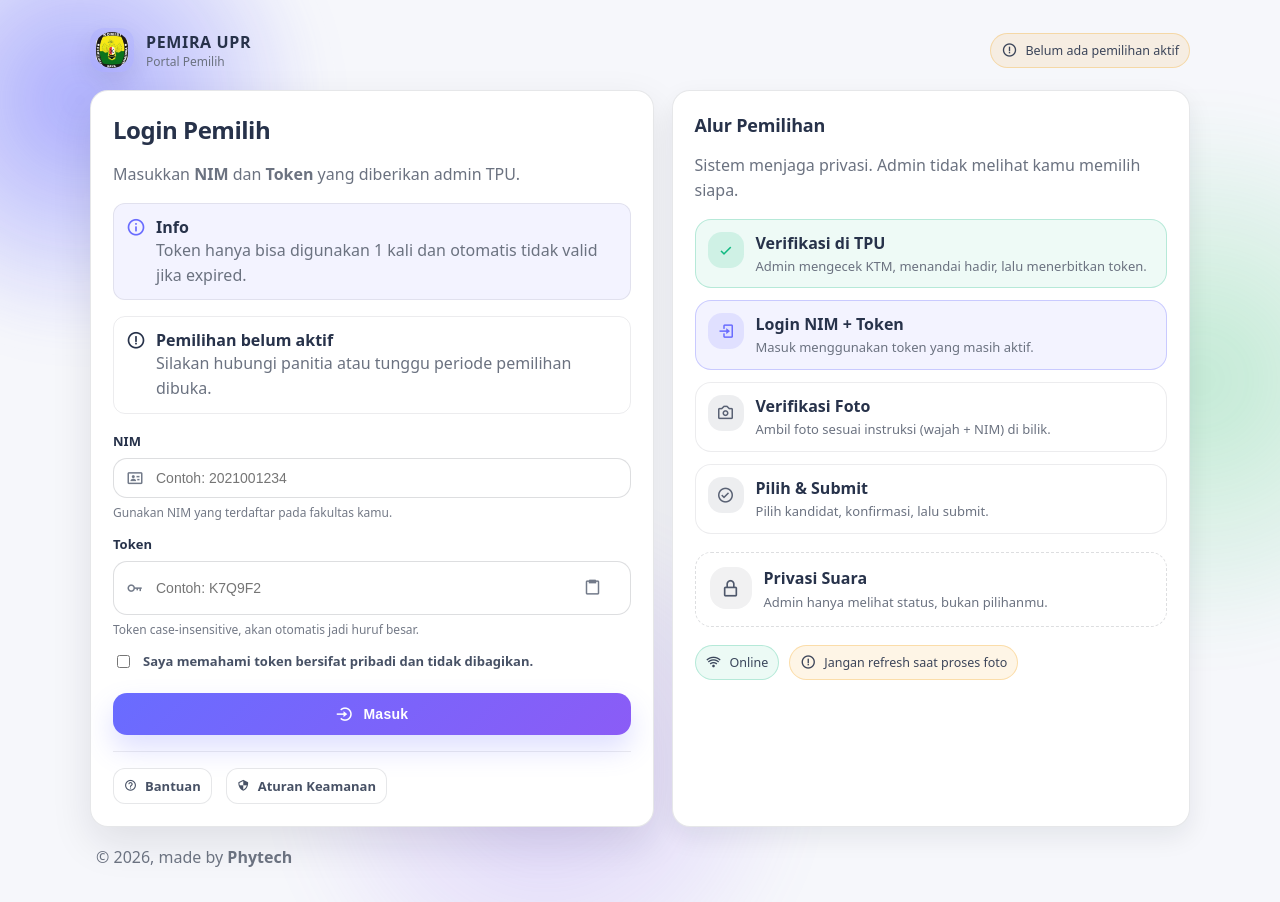
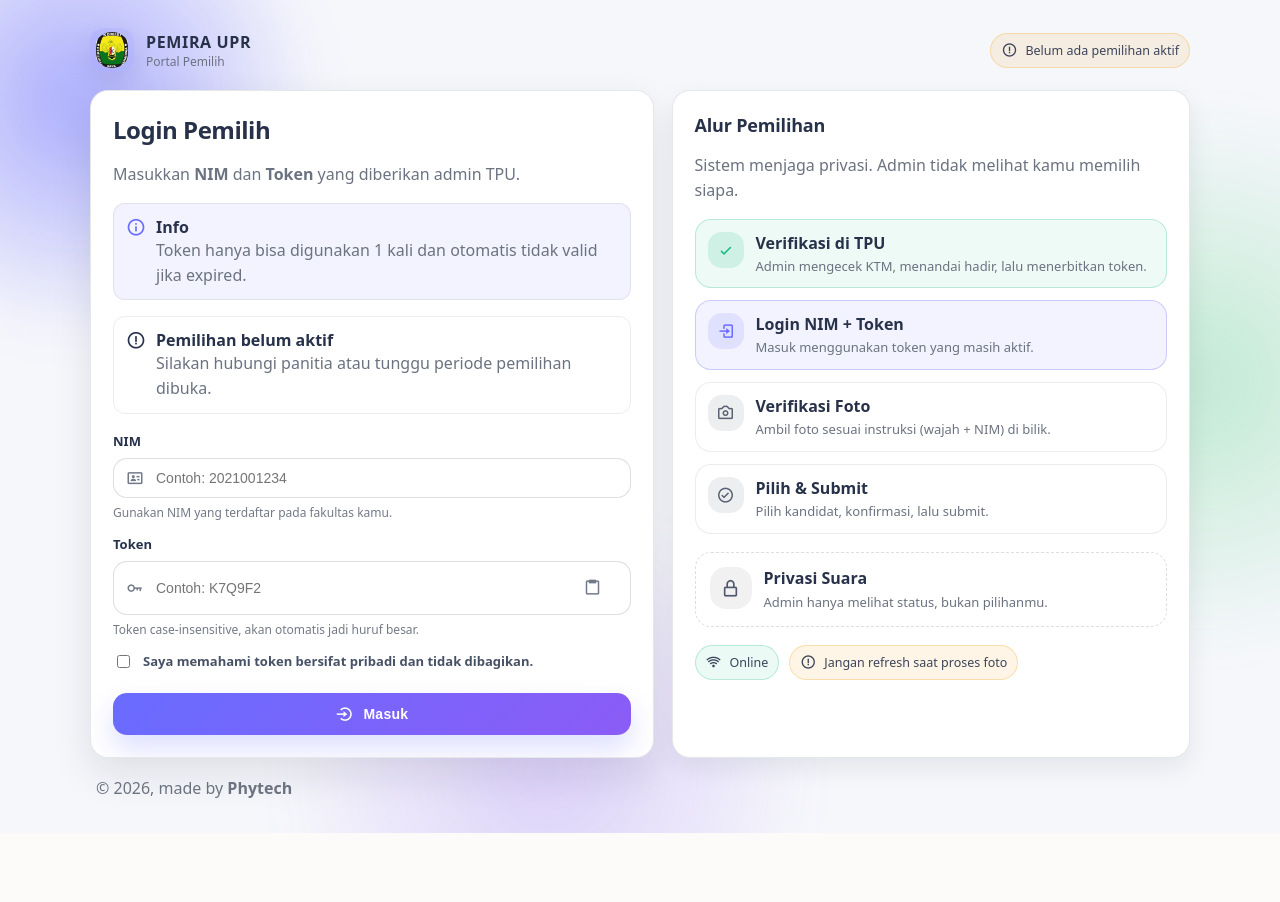
Before and after one commit to jordannanyan/pemira-upr, a PHP site: page / in a window 1280 px wide. After the commit the page ends 833 px from the top, so only its background shows below. Run offline with PHP 8.4, Linux system fonts and the light colour scheme; data comes from the database, SQL or seed files in the repository.

Commit message:
third commit

```diff
--- a/index.php
+++ b/index.php
@@ -180,17 +180,6 @@ $ttlMin = $election['token_ttl_minutes'] ?? 10;
               <i class="bx bx-log-in-circle"></i>
               Masuk
             </button>
-
-            <div class="divider"></div>
-
-            <div class="mini-actions">
-              <a class="link" href="#" onclick="return false;">
-                <i class="bx bx-help-circle"></i> Bantuan
-              </a>
-              <a class="link" href="#" onclick="return false;">
-                <i class="bx bx-shield-quarter"></i> Aturan Keamanan
-              </a>
-            </div>
           </form>
         </section>
 
```
